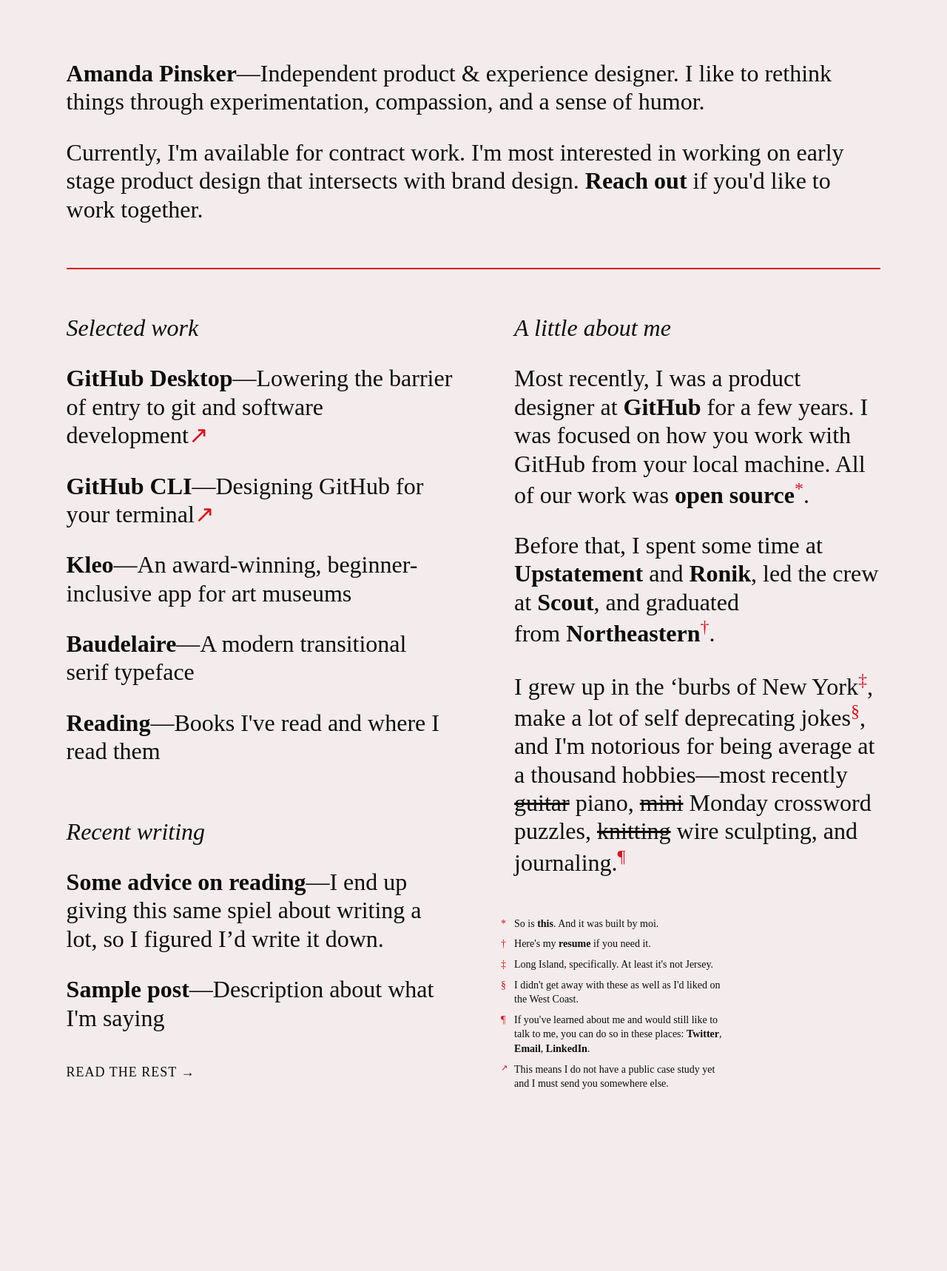
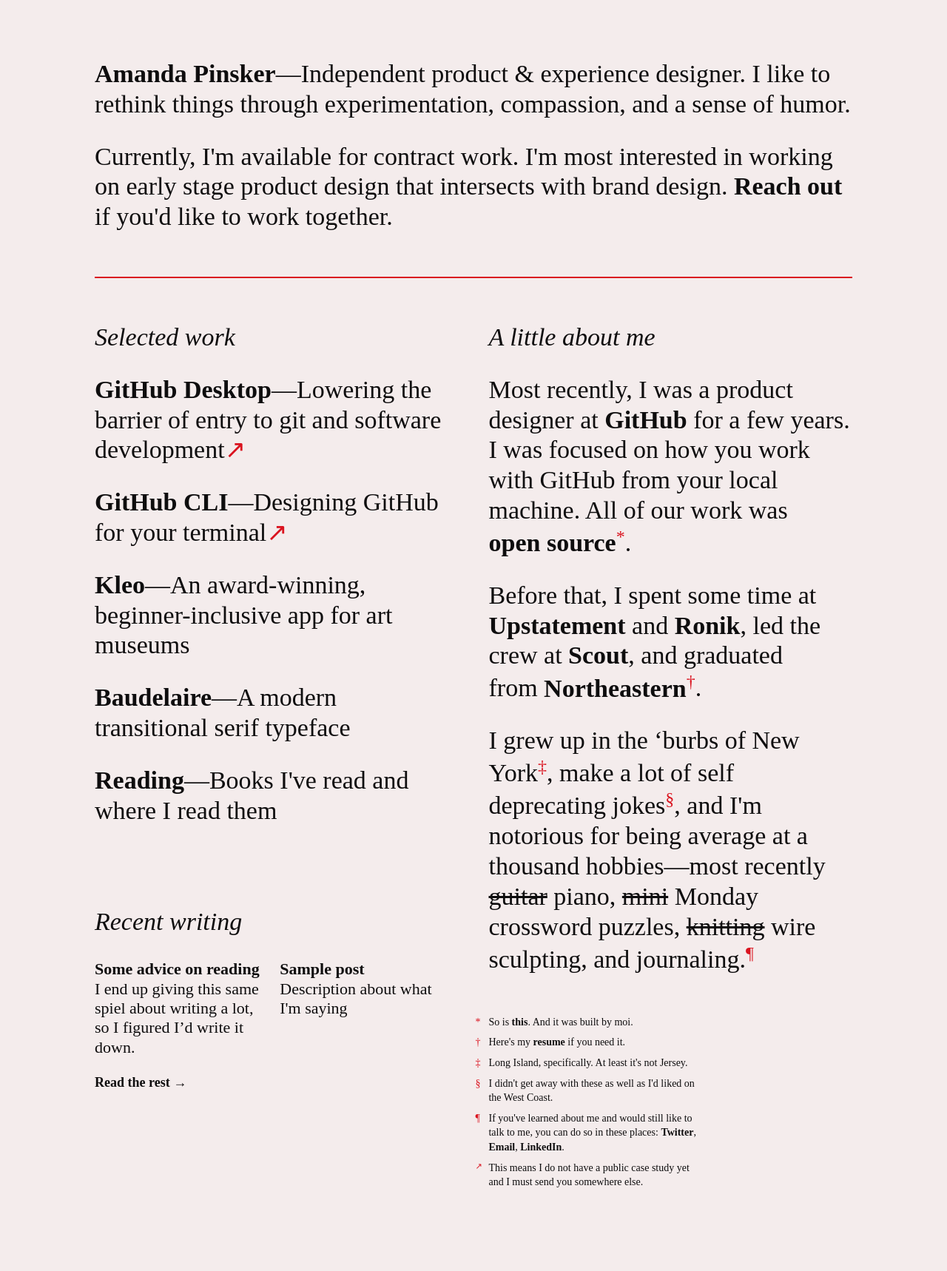
Before and after one commit to ampinsk/ampinsk.github.io, a Jekyll site: the page built from index.html, in a window 1280 px wide. Shown: the whole page at 74% size. Built offline with Jekyll 4.4.1, drawn with Linux system fonts in a browser that asks for light colours; some web fonts are replaced; before the commit the page ends 1585 px from its top, so only the background shows below that.

Commit message:
design tweaks

```diff
--- a/_sass/_home.scss
+++ b/_sass/_home.scss
@@ -40,10 +40,10 @@
     @include mq($tablet) {
 
       &.about {
-        width: 45%;
+        width: 48%;
       }
       &.work {
-        width: 48%
+        width: 47%
       }
     }
   }
@@ -62,11 +62,32 @@
   margin: 60px 0;
 }
 
-.writing-link {
-  text-transform: uppercase;
-  font-size: $f4;
-  letter-spacing: 1px;
-  font-weight: 300 !important;
+.writing-preview {
+  padding-top: 80px;
+  font-size: 22px;
+
+  .post-container {
+    display: flex;
+    flex-wrap: nowrap;
+    width: 100%;
+    justify-content: space-between;
+  }
+
+  .post-link {
+    font-weight: normal;
+    width: 48%;
+  }
+
+  .back {
+    font-family: $serif;
+    margin: 0;
+    padding-top: 24px;
+    display: inline-block;
+
+    &:hover span {
+      transform: translateX(5px);
+    }
+  }
 }
 
 .note span  {
--- a/_sass/_variables.scss
+++ b/_sass/_variables.scss
@@ -28,8 +28,8 @@
 
 $sans-display: neue-haas-grotesk-display, sans-serif;
 $sans-text: neue-haas-grotesk-text, sans-serif;
-$serif: nimbus-roman, miller-headline, jaf-lapture, serif;
-$serif-text: nimbus-roman, miller-text, serif;
+$serif: miller-headline, jaf-lapture, serif;
+$serif-text: miller-text, serif;
 
 $expanded: 'BioRhyme Expanded', serif;
 $inknut: "Inknut Antiqua";
@@ -46,7 +46,7 @@
 
 // Type scale
 $f1: 40px;
-$f2: 32px;
+$f2: 34px;
 $f3: 24px;
 $f4: 18px;
 $f5: 14px;
--- a/index.html
+++ b/index.html
@@ -24,13 +24,19 @@
           </a>
           {% endif %}
         {% endfor %}
-        <h2 style="padding-top:40px">Recent writing</h2>
-        {% for item in site.data.writing %}
-          <a class="project" href="/writing/{{ item.url }}">
-            <b>{{ item.title }}</b>—{{ item.description }}
-          </a>
-        {% endfor %}
-        <a class="writing-link" href="/writing">Read the rest →</a>
+
+        <div class="writing-preview">
+          <h2>Recent writing</h2>
+            <div class="post-container">
+              {% for item in site.data.writing %}
+                <a class="post-link" href="/writing/{{ item.url }}">
+                  <b>{{ item.title }}</b>
+                  <div>{{ item.description }}</div>
+                </a>
+              {% endfor %}
+            </div>
+          <a class="back" href="/writing">Read the rest <span>→</span></a>
+        </div>
 
       </div>
       <div class="about column">
--- a/main.scss
+++ b/main.scss
@@ -23,7 +23,7 @@
 }
 
 .site-container {
-  width: 86%;
+  width: 80%;
   margin: 0 auto;
   max-width: 1300px;
   padding: 80px 0;
```
